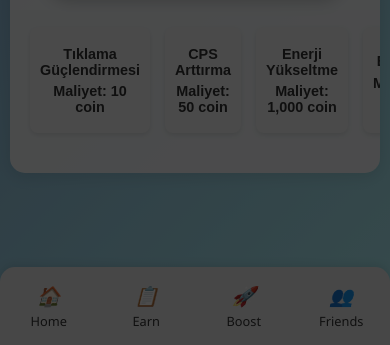
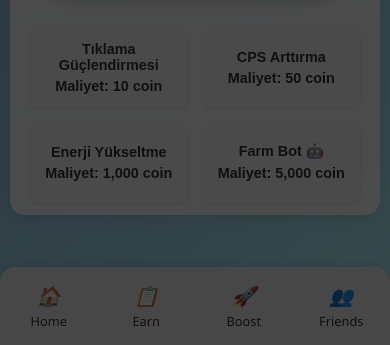
Before and after one commit to githubmeking/sada, a plain HTML site: page index.html in a window 390 px wide. Shown: the part 499-844 px from the top of the page. Drawn offline with Linux system fonts and the light colour scheme.

Commit message:
Update index.html

```diff
--- a/index.html
+++ b/index.html
@@ -116,6 +116,7 @@
             width: 100%;
             margin: 20px auto 80px; /* Alt marjin navigasyon çubuğu için */
             overflow-y: auto;
+            height: calc(100vh - 160px); /* Tam ekran görünümü için yükseklik ayarı */
         }
 
         /* Boost Container */
@@ -186,7 +187,7 @@
         /* Upgrades Container */
         .upgrades-container {
             display: grid;
-            grid-template-columns: 1fr 1fr 1fr 1fr; /* Dört sütun */
+            grid-template-columns: 1fr 1fr; /* İki sütun */
             gap: 15px;
             margin: 20px 0;
             width: 100%;
@@ -404,9 +405,20 @@
 
             /* Upgrades Container için yeni düzenleme */
             .upgrades-container {
-                grid-template-columns: 1fr 1fr 1fr 1fr;
-                grid-template-rows: auto;
+                grid-template-columns: 1fr 1fr; /* İki sütun */
+                grid-template-rows: auto auto; /* İki satır */
                 gap: 15px;
+            }
+
+            #boost-container, #earn-container, #home-container, #friends-container {
+                height: calc(100vh - 160px); /* Mobil ekranlarda tam görünüm */
+            }
+        }
+
+        /* Masaüstü İçin Tam Ekran Görünümü */
+        @media (min-width: 601px) {
+            #boost-container, #earn-container, #home-container, #friends-container {
+                height: calc(100vh - 160px); /* Tam ekran görünümü */
             }
         }
 
@@ -1048,7 +1060,7 @@
                 }
 
                 // Farm Bot toplam farm edilen coin miktarını hesapla
-                const farmCoinsPerDay = 250; // Örneğin, her gün 250 coin farm yapacak
+                const farmCoinsPerDay = 250; // Her gün 250 coin farm yapacak
                 farmBot.totalFarmCoins += farmCoinsPerDay * durationDays;
 
                 alert(`Farm Bot satın alındı! 🤖 Farm süresi: ${durationDays} gün. Toplam Farm Edilen Coin: ${farmBot.totalFarmCoins} Coin`);
@@ -1069,6 +1081,8 @@
         }
 
         // Farm Bot'un Otomatik Farm Yapmasını Sağlayan Fonksiyon
+        let farmBotInterval = null; // Farm Bot Interval Değişkeni
+
         function startFarmBot() {
             if (farmBotInterval) clearInterval(farmBotInterval);
             farmBotInterval = setInterval(() => {
@@ -1288,7 +1302,6 @@
                 updateDisplay();
             }
         }
-
     </script>
 </body>
 </html>
```
